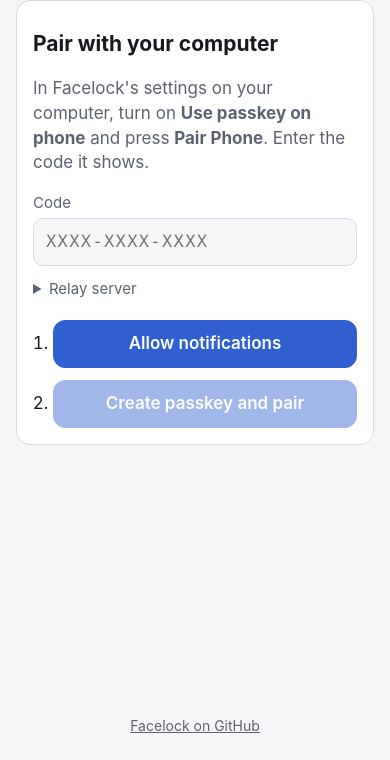
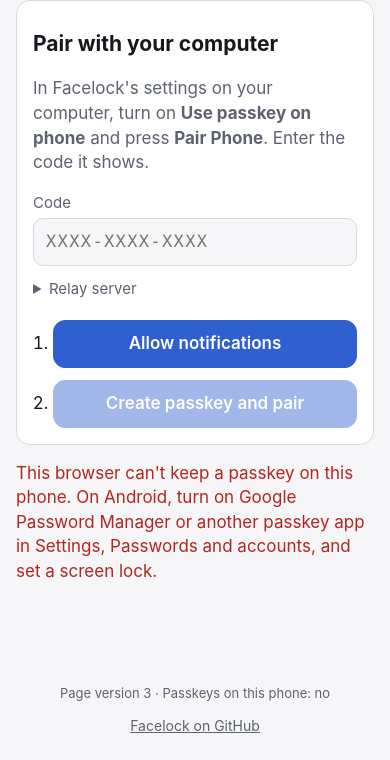
Before and after one commit to luca-viola/facelock, a plain HTML site: page web/index.html in a window 390 px wide. Shown: the part 84-844 px from the top of the page. Drawn offline with Linux system fonts and the light colour scheme.

Commit message:
Show the page version and whether the phone can keep a passkey

```diff
--- a/web/app.js
+++ b/web/app.js
@@ -2,7 +2,7 @@
 // Nothing here is secret on its own: the computer checks every signature against the passkey it
 // saved at pairing, and only for a challenge it made itself.
 
-import {b64url, challengeFor, derivePairing, normalizeCode, randomBytes, seal, unb64url} from './crypto.js';
+import {b64url, challengeFor, derivePairing, normalizeCode, randomBytes, seal, unb64url} from './crypto.js?v=3';
 
 const DEFAULT_RELAY = 'https://ntfy.sh';
 const COMPUTERS_KEY = 'facelock.computers';
@@ -323,6 +323,24 @@ function showHome() {
     $('pair-another').onclick = () => startPairing();
 }
 
+// --- Diagnostics: which page version this is, and whether the phone can keep a passkey. --- //
+
+const PAGE_VERSION = 3;
+
+async function diagnose() {
+    let platform = 'unknown';
+    try {
+        platform = await PublicKeyCredential.isUserVerifyingPlatformAuthenticatorAvailable() ? 'yes' : 'no';
+    } catch {
+        platform = 'no passkey support';
+    }
+    $('diagnostics').textContent = `Page version ${PAGE_VERSION} · Passkeys on this phone: ${platform}`;
+    if (platform !== 'yes') {
+        status('This browser can\'t keep a passkey on this phone. On Android, turn on Google Password ' +
+            'Manager or another passkey app in Settings, Passwords and accounts, and set a screen lock.', true);
+    }
+}
+
 // --- Routing --- //
 
 function decodeRequest(text) {
@@ -361,3 +379,4 @@ navigator.serviceWorker?.addEventListener('message', event => {
 navigator.serviceWorker?.register('sw.js').catch(() => {});
 addEventListener('hashchange', route);
 route();
+diagnose();
--- a/web/index.html
+++ b/web/index.html
@@ -13,7 +13,7 @@
 <link rel="icon" href="icon-192.png">
 <link rel="apple-touch-icon" href="apple-touch-icon.png">
 <link rel="stylesheet" href="style.css">
-<script type="module" src="app.js"></script>
+<script type="module" src="app.js?v=3"></script>
 </head>
 <body>
 <main>
@@ -75,6 +75,7 @@
   <p id="status" role="status"></p>
 </main>
 <footer>
+  <p id="diagnostics"></p>
   <a href="https://github.com/luca-viola/facelock">Facelock on GitHub</a>
 </footer>
 </body>
--- a/web/style.css
+++ b/web/style.css
@@ -63,3 +63,4 @@ ol.steps { padding-left: 20px; margin: 8px 0 0; }
 #status.error { color: var(--danger); }
 footer { text-align: center; padding: 24px 0; font-size: 14px; }
 footer a { color: var(--muted); }
+#diagnostics { color: var(--muted); font-size: 13px; }
```
